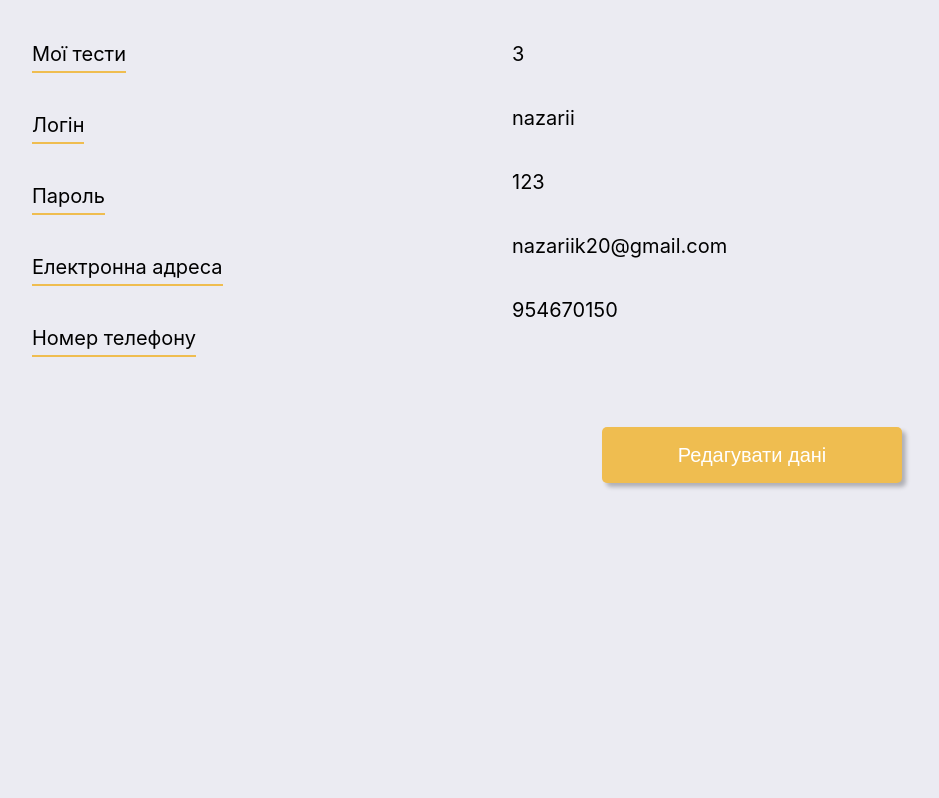
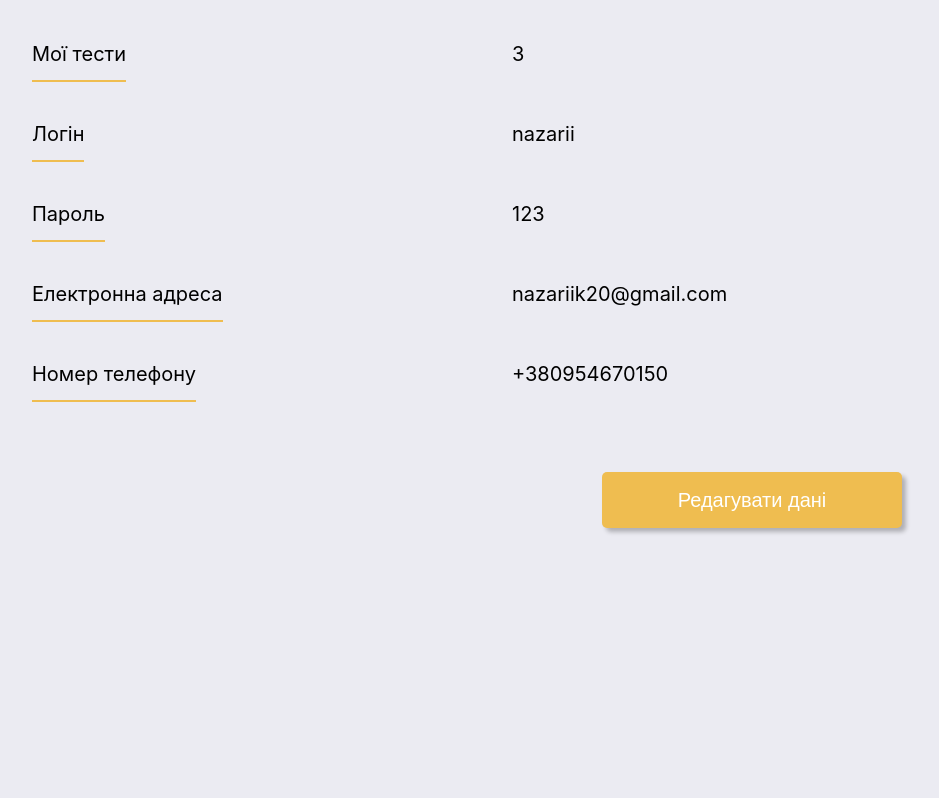
Before and after one commit to Nazariik22/dodatok_test, a React (Create React App) app: page /info in a window 1280 px wide. Shown: the part 683-1481 px from the top of the page, without its empty margins (178-1117 px from the left). Built offline with nearby package versions, Linux system fonts and the light colour scheme.

Commit message:
version_0_0_4

```diff
--- a/src/Components/Profile/Profile.jsx
+++ b/src/Components/Profile/Profile.jsx
@@ -1,14 +1,20 @@
-import { useSelector } from "react-redux"
+import { useState } from "react";
+import { useDispatch, useSelector } from "react-redux"
+import { uppDataAC } from "../../redux/person-reduser";
 import logo from './../../img/person-logo.png'
 import styles from './Profile.module.css'
-const Profile =(props)=>{
-    const idUser = useSelector(state=>state.user.userId)
-    const state =useSelector(state=>state.personData[idUser-1])
-    const user= useSelector(state=>state.user.person[idUser-1])
-    const {login,password,tel,email,sernameName} =user.userInfo;
-    return(
+const Profile = (props) => {
+    const dispatch = useDispatch();
+    const state = useSelector(state => state.personData.person[props.idUser - 1])
+    const user = useSelector(state => state.user.person[props.idUser - 1])
+    const {sernameName } = user.userInfo;
+    const [login, setLogin] = useState(user.userInfo.login);
+    const [password, setPassword] = useState(user.userInfo.password);
+    const [tel, setTel] = useState(user.userInfo.tel);
+    const [email, setEmail] = useState(user.userInfo.email);
+    return (
         <main className={styles.main}>
-            <img src={state.img?state.img:logo} alt="" />
+            <img src={state.img ? state.img : logo} alt="" />
             <div className={styles.title}>{sernameName}</div>
             <div className={styles.about}>{state.about}</div>
             <section className={styles.section}>
@@ -22,15 +28,34 @@ const Profile =(props)=>{
                     </div>
                     <div className={styles.blok_info}>
                         <p>{state.test.length}</p>
-                        <p>{login}</p>
-                        <p>{password}</p>
-                        <p>{email}</p>
-                        <p>{tel}</p>
+                        {props.chekValue ?
+                            <>
+                                <input type="text" value={login}
+                                onChange={(e)=>setLogin(e.target.value)}
+                                />
+                                <input type="text" value={password}
+                                onChange={(e)=>setPassword(e.target.value)}/>
+                                <input type="text" value={email}
+                                onChange={(e)=>setEmail(e.target.value)} />
+                                <input type="text" value={tel}
+                                onChange={(e)=>setTel(e.target.value)}/>
+                            </>
+                            : <>
+                                <p>{login}</p>
+                                <p>{password}</p>
+                                <p>{email}</p>
+                                <p>{tel}</p>
+                            </>
+                        }
                     </div>
                 </div>
-                <button>Редагувати дані</button>
+                {props.chekValue
+                    ? <button onClick={() => { dispatch(uppDataAC(false)) }}>Зберегти зміни</button>
+                    : <button onClick={() => { dispatch(uppDataAC(true)) }}>Редагувати дані</button>
+                }
+
             </section>
         </main>
     )
 }
-export {Profile}
+export { Profile }
--- a/src/Components/Profile/Profile.module.css
+++ b/src/Components/Profile/Profile.module.css
@@ -52,7 +52,14 @@
     flex-direction: column;
     gap: 40px;
 }
-
+.blok_info span, .blok_info p,.blok_info input{
+    height: 40px;
+}
+.blok_info input{
+    font-size: 20px;
+    border-radius: 10px;
+    padding-left: 10px;
+}
 .blok_info span {
     align-self: flex-start;
     padding-bottom: 5px;
--- a/src/Components/Profile/ProfileContainer.jsx
+++ b/src/Components/Profile/ProfileContainer.jsx
@@ -3,7 +3,8 @@ import { Profile } from "./Profile";
 
 const mapStateToProps= (state)=>{
     return{
-
+        idUser:state.user.userId,
+        chekValue:state.personData.chekValue,
     }
 }
 const mapDispatchToProps= (dispatch)=>{
--- a/src/redux/person-reduser.js
+++ b/src/redux/person-reduser.js
@@ -1,28 +1,39 @@
-
-const initialState = [
+const UPPDATA = 'UPPDATA'
+const initialState = {
+    person: [
         {
             id: 1,
-        img:null,
+            img: null,
             test: [
-            {id:"test1", title:"Test1", countQuestion:10, play:8},
-            {id:"test2", title:"Test2", countQuestion:5, play:0},
-            {id:"test3", title:"Test3", countQuestion:15, play:7},
+                { id: "test1", title: "Test1", countQuestion: 10, play: 8 },
+                { id: "test2", title: "Test2", countQuestion: 5, play: 0 },
+                { id: "test3", title: "Test3", countQuestion: 15, play: 7 },
             ],
-        about:"Вчитель Бродівської гімназії",
+            about: "Вчитель Бродівської гімназії",
         },
         {
             id: 2, test: [
 
             ]
         },
-]
+    ],
+    chekValue: false,
+
+
+}
 const personReducser = (state = initialState, action) => {
     switch (action.type) {
-        case 'value':
-            return state;
-
+        case UPPDATA:
+            return {
+                ...state,
+                chekValue: action.data,
+            }
         default:
             return state;
     }
 }
-export { personReducser }
+const uppDataAC = (data) => ({
+    type: UPPDATA,
+    data: data,
+})
+export { personReducser,uppDataAC }
--- a/src/redux/user-reduser.js
+++ b/src/redux/user-reduser.js
@@ -8,7 +8,7 @@ const initialState = {
                 login: "nazarii",
                 password: "123",
                 sernameName: "Nazarii Krutiak",
-                tel: "954670150",
+                tel: "+380954670150",
                 email: "nazariik20@gmail.com",
             },
         },
@@ -18,7 +18,7 @@ const initialState = {
                 login: "1",
                 password: "1",
                 sernameName: "Nazarii Krutiak",
-                tel: "954670150",
+                tel: "+380954670150",
                 email: "nazariik20@gmail.com",
             },
         },
@@ -42,7 +42,6 @@ const userReduser = (state = initialState, action) => {
                 ],
             }
         case LOGIN:
-            console.log(state)
             return {
                 ...state,
                 auto: action.auto,
```
Lines whose indentation alone changed are shown as unchanged.
